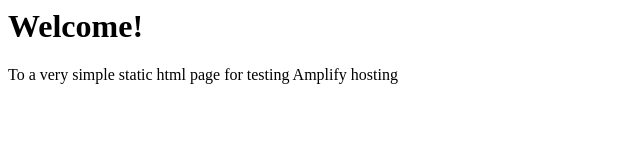
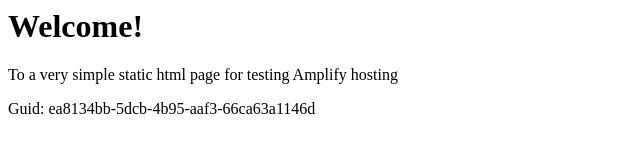
Before and after one commit to amplify-github-test-hkg/Github-PR-Commit-Integration-Test-DoNotTouch-Gith-P5X5MO5I-v1-preprod-ap-east-1, a website: page src/index.html in a window 1280 px wide. Shown: the whole page, without its empty margins (0-640 px from the left). Drawn offline with Linux system fonts and the light colour scheme.

Commit message:
commit from integ tests

```diff
--- a/src/index.html
+++ b/src/index.html
@@ -1,3 +1,5 @@
+
+
 <html lang="en">
 
 <head>
@@ -10,6 +12,6 @@
 <body>
     <h1>Welcome!</h1>
     <p>To a very simple static html page for testing Amplify hosting</p>
-</body>
+    <p>Guid: ea8134bb-5dcb-4b95-aaf3-66ca63a1146d</p></body>
 
 </html>
```
